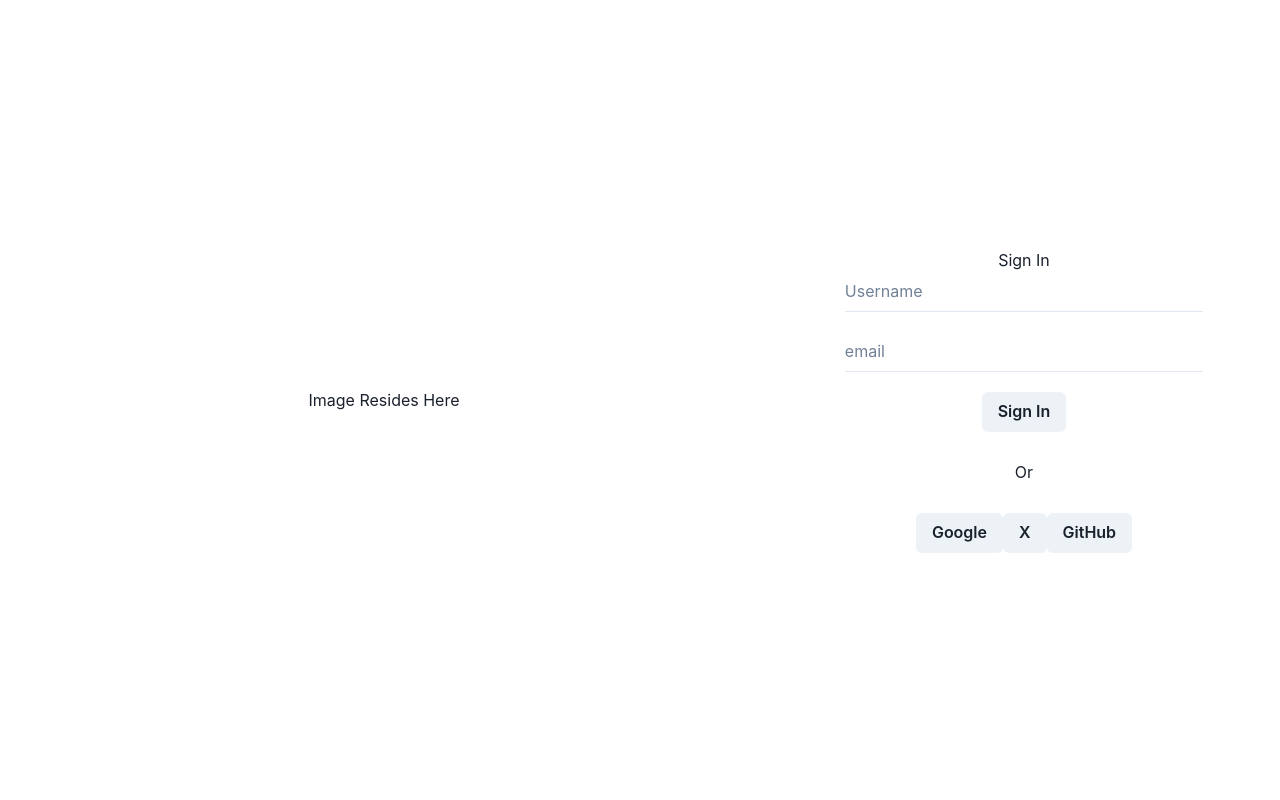
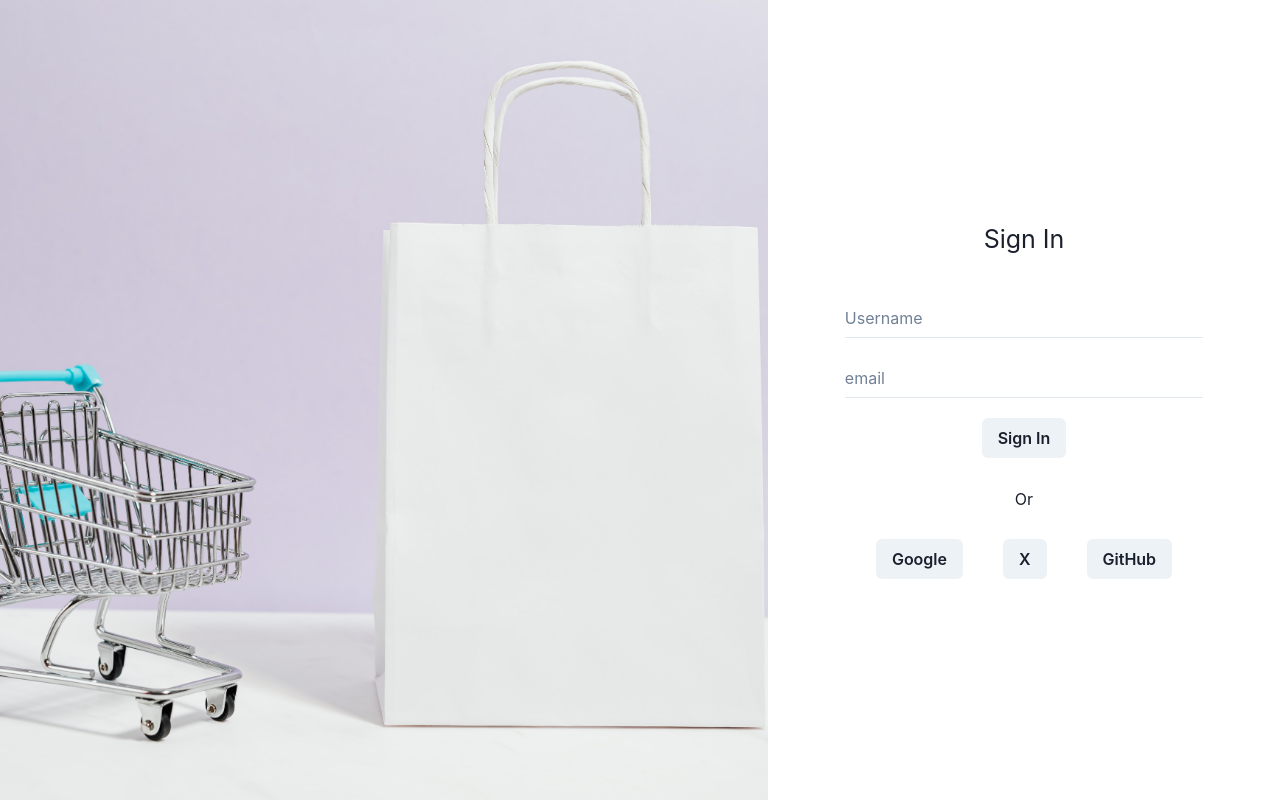
Before and after one commit to simple-codes22/NanoMart, a React (Vite) app: page /auth in a window 1280 px wide. Built offline with nearby package versions, Linux system fonts and the light colour scheme.

Commit message:
Finalize base structure to authentication page

```diff
--- a/src/pages/Authentication.tsx
+++ b/src/pages/Authentication.tsx
@@ -1,6 +1,7 @@
-import { Box, Input, Button, Divider, AbsoluteCenter, Flex, Text } from "@chakra-ui/react"
+import { Box, Image, Input, Button, Divider, AbsoluteCenter, Flex, Text, HStack } from "@chakra-ui/react"
 import { useState } from "react"
 import usePreventZoom from "../components/usePreventDefault";
+import image from './../assets/Showcase/pexels-karolina-grabowska-5632402.jpg';
 
 interface loginModel<Type> {
   username: Type;
@@ -17,11 +18,11 @@ const Authentication = () => {
   return (
     <Box position='fixed' top={0} bottom={0} left={0} right={0} display='flex'>
         <Flex width="60%" justify='center' align='center'>
-          Image Resides Here
+          <Image src={image} objectFit='cover' height="100%" width="100%" alt="Photo by Karolina Grabowska" />
         </Flex>
         <Box width="40%" display='flex' justifyContent="center" alignItems='center'>
           <Flex justify='center' align='center' direction='column' width="70%">
-            <Text>Sign In</Text>
+            <Text fontSize="25px" mb={10}>Sign In</Text>
 
             <Input name="Username" variant='flushed' mb="20px" placeholder="Username" onKeyUp={(elem) => {
               setLoginState({
@@ -50,11 +51,11 @@ const Authentication = () => {
               Or
             </AbsoluteCenter>
             </Box>
-            <Flex justify='space-evenly' align='center' >
+            <HStack spacing='40px'>
               <Button>Google</Button>
               <Button>X</Button>
               <Button>GitHub</Button>
-            </Flex>
+            </HStack>
           </Flex>
         </Box>
       {/* <Footer /> */}
```
Also changed, not shown: src/assets/Showcase/pexels-karolina-grabowska-5632402.jpg (added).
